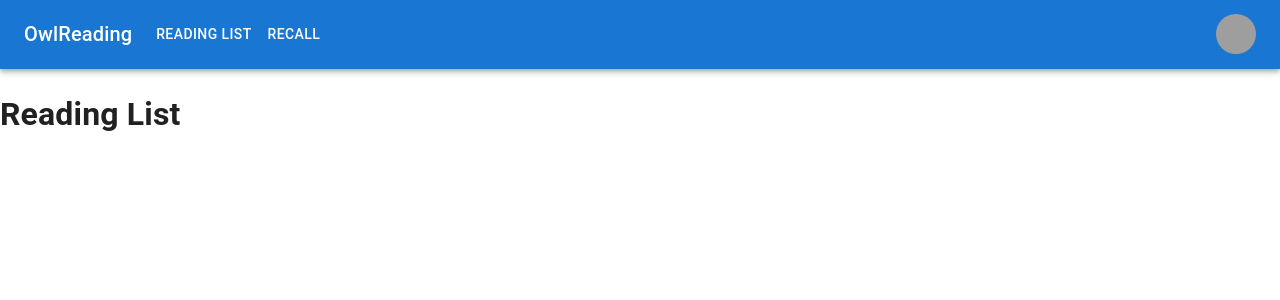
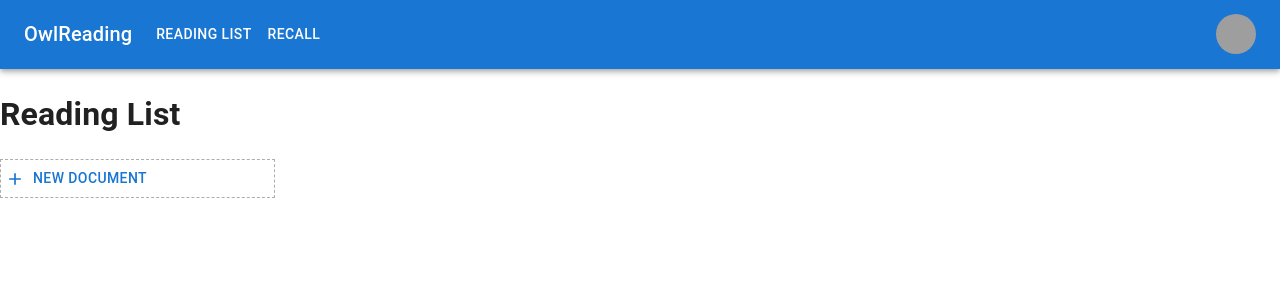
Before and after one commit to phut-tran/owl-reading, a React (Create React App) app: page /reading-list in a window 1280 px wide. Shown: the top 300 px of the page. Built offline with nearby package versions, Linux system fonts and the light colour scheme; grey boxes are pictures that could not be loaded.

Commit message:
fix eslint

```diff
--- a/src/routes/reading-list.js
+++ b/src/routes/reading-list.js
@@ -1,7 +1,10 @@
+import AddDocButton from '../common/add-doc-button'
+
 const ReadingList = () => {
   return (
     <div>
       <h1>Reading List</h1>
+      <AddDocButton />
     </div>
   )
 }
```
Also changed, not shown: src/common/add-doc-button.js (+4 -4 lines).
